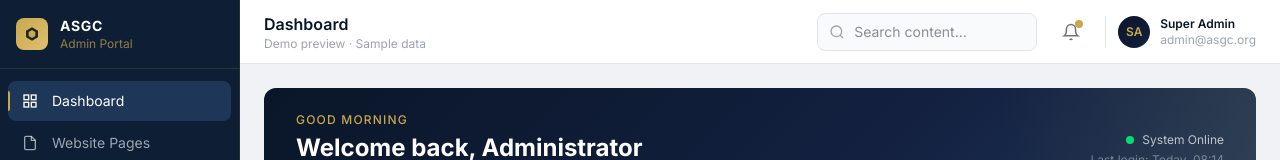
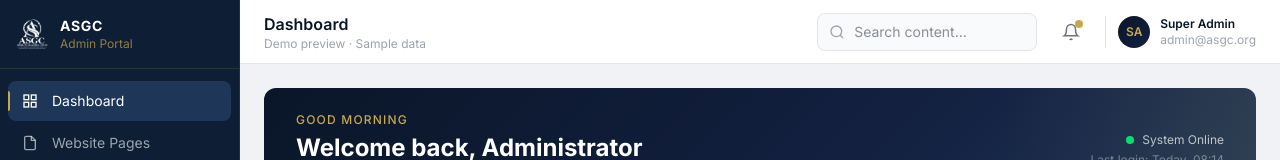
Before and after one commit to Alshekizx/ASGCadmin, a React (Vite) app: page / in a window 1280 px wide. Shown: the top 160 px of the page. Built offline with nearby package versions, Linux system fonts and the light colour scheme; the HTML template or start-up script is replaced by a standard one.

Commit message:
Use supplied ASGC logos and update site metadata

```diff
--- a/index.html
+++ b/index.html
@@ -5,6 +5,10 @@
     <meta charset="UTF-8" />
     <meta name="viewport" content="width=device-width, initial-scale=1.0" />
     <title><!-- figma:title --></title>
+    <meta name="application-name" content="ASGC" />
+    <meta property="og:site_name" content="ASGC" />
+    <meta name="twitter:title" content="ASGC" />
+    <link rel="apple-touch-icon" href="/ASGC_colored_logo.png" />
     <!-- figma:head-end -->
   </head>
   <body>
--- a/src/components/Sidebar.tsx
+++ b/src/components/Sidebar.tsx
@@ -32,9 +32,7 @@ export default function Sidebar({ view, onNavigate }: {
     <aside className="fixed top-0 left-0 h-full w-60 bg-[#0B1F3A] flex flex-col z-30 shadow-xl">
       {/* Logo */}
       <div className="flex items-center gap-3 px-5 py-5 border-b border-white/10">
-        <div className="w-9 h-9 rounded-lg bg-[#C9A84C] flex items-center justify-center flex-shrink-0">
-          <span className="text-white font-bold text-sm font-serif">A</span>
-        </div>
+        <img src="/ASGC_White_Logo.png" alt="ASGC" className="w-10 h-10 object-contain flex-shrink-0" />
         <div>
           <p className="text-white font-bold text-sm leading-tight">ASGC</p>
           <p className="text-white/40 text-xs">Admin Portal</p>
--- a/src/pages/AdminShell.tsx
+++ b/src/pages/AdminShell.tsx
@@ -69,12 +69,7 @@ export default function AdminShell({ currentSection, setCurrentSection, onLogout
       <aside className="flex flex-col h-full flex-shrink-0 transition-all duration-200" style={{ width: sidebarOpen ? 240 : 64, background: '#0d1e35', borderRight: '1px solid rgba(201,168,76,0.12)' }}>
         {/* Logo */}
         <div className="flex items-center gap-3 px-4 py-4 border-b flex-shrink-0" style={{ borderColor: 'rgba(201,168,76,0.15)', minHeight: 64 }}>
-          <div className="w-8 h-8 rounded-lg flex items-center justify-center flex-shrink-0" style={{ background: 'linear-gradient(135deg, #c9a84c, #dfc070)' }}>
-            <svg width="16" height="16" viewBox="0 0 24 24" fill="none">
-              <path d="M12 2L3 7v10l9 5 9-5V7L12 2z" fill="#0a1628" opacity="0.9"/>
-              <path d="M12 6l-5 3v6l5 3 5-3V9L12 6z" fill="#c9a84c"/>
-            </svg>
-          </div>
+          <img src="/ASGC_White_Logo.png" alt="ASGC" className="w-8 h-8 object-contain flex-shrink-0" />
           {sidebarOpen && (
             <div className="overflow-hidden">
               <div className="text-white font-bold text-sm tracking-wider whitespace-nowrap">ASGC</div>
--- a/src/pages/LoginPage.tsx
+++ b/src/pages/LoginPage.tsx
@@ -177,20 +177,7 @@ export default function LoginPage({ page, setPage, onLogin }: Props) {
 }
 
 function ASGCLogo() {
-  return (
-    <div className="flex items-center gap-3">
-      <div className="w-10 h-10 rounded-lg flex items-center justify-center flex-shrink-0" style={{ background: 'linear-gradient(135deg, #c9a84c, #dfc070)' }}>
-        <svg width="22" height="22" viewBox="0 0 24 24" fill="none">
-          <path d="M12 2L3 7v10l9 5 9-5V7L12 2z" fill="#0a1628" opacity="0.9"/>
-          <path d="M12 6l-5 3v6l5 3 5-3V9L12 6z" fill="#c9a84c"/>
-        </svg>
-      </div>
-      <div>
-        <div className="text-white font-bold text-sm tracking-wider">ASGC</div>
-        <div className="text-xs" style={{ color: 'rgba(201,168,76,0.8)' }}>Africa Strategic Growth Council</div>
-      </div>
-    </div>
-  );
+  return <img src="/ASGC_White_Logo.png" alt="ASGC" className="w-28 h-auto object-contain" />;
 }
 
 function EyeIcon() {
--- a/src/pages/sections/WebsiteSettings.tsx
+++ b/src/pages/sections/WebsiteSettings.tsx
@@ -25,7 +25,7 @@ export default function WebsiteSettings() {
         <Card className="p-6 space-y-5">
           <p className="text-sm font-semibold pb-2 border-b" style={{ color: '#0a1628', borderColor: '#f0f2f5', fontFamily: 'var(--font-display)' }}>Organisation Information</p>
           <FormField label="Organisation Name" required>
-            <Input defaultValue="Africa Strategic Growth Council (ASGC)" />
+            <Input defaultValue="ASGC" />
           </FormField>
           <FormField label="Short Name / Acronym">
             <Input defaultValue="ASGC" />
@@ -51,9 +51,11 @@ export default function WebsiteSettings() {
             <p className="text-sm font-semibold pb-2 border-b" style={{ color: '#0a1628', borderColor: '#f0f2f5', fontFamily: 'var(--font-display)' }}>Logo & Brand Assets</p>
             <div className="grid grid-cols-1 md:grid-cols-2 gap-5">
               <FormField label="Primary Logo (Light background)">
+                <div className="bg-white rounded-lg p-4 mb-3"><img src="/ASGC_colored_logo.png" alt="ASGC" className="h-24 w-auto object-contain mx-auto" /></div>
                 <UploadBox accept="image/png,image/svg+xml" hint="SVG or PNG · Transparent background" />
               </FormField>
               <FormField label="Primary Logo (Dark background)">
+                <div className="bg-[#0d1e35] rounded-lg p-4 mb-3"><img src="/ASGC_White_Logo.png" alt="ASGC" className="h-24 w-auto object-contain mx-auto" /></div>
                 <UploadBox accept="image/png,image/svg+xml" hint="White / light version of the logo" />
               </FormField>
             </div>
@@ -153,7 +155,7 @@ export default function WebsiteSettings() {
         <Card className="p-6 space-y-4">
           <p className="text-sm font-semibold pb-2 border-b" style={{ color: '#0a1628', borderColor: '#f0f2f5', fontFamily: 'var(--font-display)' }}>Default SEO Settings</p>
           <FormField label="Default SEO Title" hint="Used when a page doesn't have its own SEO title">
-            <Input defaultValue="Africa Strategic Growth Council (ASGC)" />
+            <Input defaultValue="ASGC" />
           </FormField>
           <FormField label="Title Separator" hint="Shown between page title and site name">
             <Input defaultValue=" | ASGC" />
--- a/src/views/Login.tsx
+++ b/src/views/Login.tsx
@@ -124,11 +124,9 @@ function LoginShell({ children }: { children: React.ReactNode }) {
         />
         <div className="relative z-10">
           <div className="flex items-center gap-3 mb-12">
-            <div className="w-10 h-10 bg-[#C9A84C] rounded-lg flex items-center justify-center">
-              <span className="text-white font-bold font-serif">A</span>
-            </div>
+            <img src="/ASGC_White_Logo.png" alt="ASGC" className="w-10 h-10 object-contain flex-shrink-0" />
             <div>
-              <p className="text-white font-bold">African Sovereign Growth Capital</p>
+              <p className="text-white font-bold">Ahmed Sule Global Centre</p>
               <p className="text-white/40 text-xs">Administration Portal</p>
             </div>
           </div>
@@ -143,7 +141,7 @@ function LoginShell({ children }: { children: React.ReactNode }) {
           </div>
         </div>
         <p className="relative z-10 text-white/30 text-xs">
-          &copy; {new Date().getFullYear()} African Sovereign Growth Capital. All rights reserved.
+          &copy; {new Date().getFullYear()} Ahmed Sule Global Centre. All rights reserved.
         </p>
       </div>
 
@@ -151,9 +149,7 @@ function LoginShell({ children }: { children: React.ReactNode }) {
       <div className="flex-1 flex items-center justify-center bg-[#F4F5F7] p-6">
         <div className="bg-white rounded-2xl shadow-xl p-10 w-full max-w-md">
           <div className="flex items-center gap-3 mb-8 lg:hidden">
-            <div className="w-9 h-9 bg-[#0B1F3A] rounded-lg flex items-center justify-center">
-              <span className="text-[#C9A84C] font-bold font-serif text-sm">A</span>
-            </div>
+            <img src="/ASGC_colored_logo.png" alt="ASGC" className="w-10 h-10 object-contain flex-shrink-0" />
             <div>
               <p className="font-bold text-[#0B1F3A] text-sm">ASGC</p>
               <p className="text-gray-400 text-xs">Admin Portal</p>
--- a/src/views/OtherViews.tsx
+++ b/src/views/OtherViews.tsx
@@ -307,7 +307,7 @@ export function WebsiteSettings() {
   const [alert, setAlert] = useState('');
   const [saving, setSaving] = useState(false);
 
-  const [orgName, setOrgName] = useState('African Sovereign Growth Capital');
+  const [orgName, setOrgName] = useState('Ahmed Sule Global Centre');
   const [tagline, setTagline] = useState('Empowering Africa\'s Economic Future');
   const [email, setEmail] = useState('info@asgc.org');
   const [phone, setPhone] = useState('+234 9 000 1234');
@@ -315,9 +315,9 @@ export function WebsiteSettings() {
   const [twitter, setTwitter] = useState('@ASGCofficial');
   const [linkedin, setLinkedin] = useState('asgc-org');
   const [facebook, setFacebook] = useState('ASGCofficial');
-  const [seoTitle, setSeoTitle] = useState('African Sovereign Growth Capital — ASGC');
-  const [seoDesc, setSeoDesc] = useState('African Sovereign Growth Capital (ASGC) is a leading institution championing responsible investment and economic development across Africa.');
-  const [footerText, setFooterText] = useState('© 2025 African Sovereign Growth Capital. All rights reserved.');
+  const [seoTitle, setSeoTitle] = useState('ASGC');
+  const [seoDesc, setSeoDesc] = useState('Ahmed Sule Global Centre (ASGC) is a leading institution championing responsible investment and economic development across Africa.');
+  const [footerText, setFooterText] = useState('© 2025 Ahmed Sule Global Centre. All rights reserved.');
 
   function handleSave() {
     setSaving(true);
@@ -340,10 +340,8 @@ export function WebsiteSettings() {
               <div>
                 <p className="text-sm font-medium text-[#0B1F3A] mb-2">Organisation Logo</p>
                 <div className="flex items-center gap-4 p-4 bg-[#0B1F3A] rounded-lg mb-3">
-                  <div className="w-10 h-10 bg-[#C9A84C] rounded-lg flex items-center justify-center">
-                    <span className="text-white font-bold font-serif">A</span>
-                  </div>
-                  <p className="text-white font-bold">African Sovereign Growth Capital</p>
+                  <img src="/ASGC_White_Logo.png" alt="ASGC" className="w-10 h-10 object-contain flex-shrink-0" />
+                  <p className="text-white font-bold">Ahmed Sule Global Centre</p>
                 </div>
                 <UploadArea label="Upload New Logo" accept="PNG, SVG" helper="White/transparent version for dark backgrounds — 200 × 60px minimum" />
               </div>
@@ -400,7 +398,7 @@ export function WebsiteSettings() {
           <Card>
             <div className="flex flex-col gap-4">
               <Textarea label="Footer Text" value={footerText} onChange={setFooterText} rows={2} />
-              <Textarea label="Footer About Text" value="African Sovereign Growth Capital (ASGC) is dedicated to facilitating responsible investment and sustainable economic development across Africa." onChange={() => {}} rows={3} />
+              <Textarea label="Footer About Text" value="Ahmed Sule Global Centre (ASGC) is dedicated to facilitating responsible investment and sustainable economic development across Africa." onChange={() => {}} rows={3} />
               <Input label="Footer Contact Email" type="email" value={email} onChange={setEmail} />
             </div>
           </Card>
```
Also changed, not shown: .figma/make/site.json, public/ASGC_White_Logo.png (added), public/ASGC_colored_logo.png (added).
